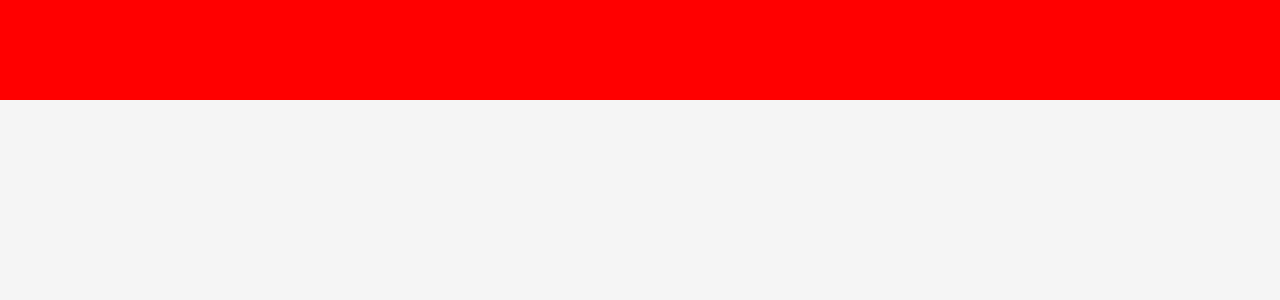
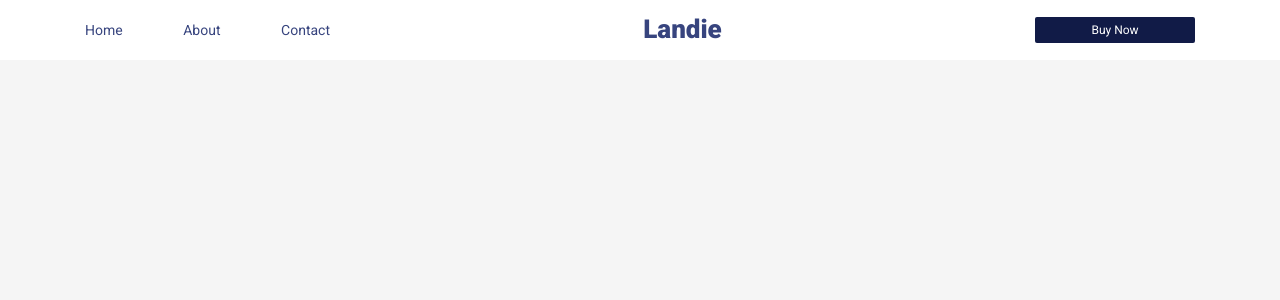
Before and after one commit to deehuynh/landie, a PHP site: page / in a window 1280 px wide. Shown: the top 300 px of the page. Run offline with PHP 8.4, Linux system fonts and the light colour scheme.

Commit message:
add header bar

```diff
--- a/index.html
+++ b/index.html
@@ -10,6 +10,22 @@
 </head>
 <body>
   <div class="layout">
+    <header class="header">
+      <nav class="header__nav">
+        <a href="/">Home</a>
+        <a href="/">About</a>
+        <a href="/">Contact</a>
+      </nav>
+
+      <div class="header__logo">
+        <a href="/index.html">Landie</a>
+      </div>
+
+      <div class="header__button">
+        Buy Now
+      </div>
+    </header>
+
 
   </div>
 </body>
--- /dev/null
+++ b/styles/header.css
@@ -0,0 +1,49 @@
+.header {
+  max-width: 1110px;
+  height: 60px;
+  margin: 0 auto;
+  display: flex;
+  justify-content: space-between;
+  align-items: center;
+}
+
+.header__nav {
+  width: 245px;
+  display: flex;
+  justify-content: space-between;
+  align-items: center;
+}
+
+.header__nav a {
+  text-decoration: none;
+  color: #37447E;
+  font-size: 14px;
+}
+
+.header__nav a:hover {
+  font-weight: 500;
+}
+
+.header__logo a {
+  font-size: 26px;
+  color: #37447E;
+  font-weight: 900;
+  text-decoration: none;
+}
+
+.header__button {
+  user-select: none;
+  width: 160px;
+  height: 26px;
+  line-height: 26px;
+  font-size: 12px;
+  color: #ffffff;
+  border-radius: 2px;
+  background-color: #111B47;
+  text-align: center;
+  cursor: pointer;
+}
+
+.header__button:hover {
+  opacity: 0.8;
+}
--- a/styles/index.css
+++ b/styles/index.css
@@ -1,15 +1,16 @@
 @import url('normalize.css');
+@import url('header.css');
 @import url('https://fonts.googleapis.com/css2?family=Roboto:ital,wght@0,100;0,300;0,400;0,500;0,700;0,900;1,100;1,300;1,400;1,500;1,700;1,900&display=swap');
 
 body {
   font-family: 'Roboto', sans-serif;
   font-size: 16px;
   background-color: #f5f5f5;
+  color: #505F98;
 }
 
 .layout {
   max-width: 1440px;
-  height: 100px;
   margin: 0 auto;
-  background-color: red;
+  background-color: white;
 }
```
